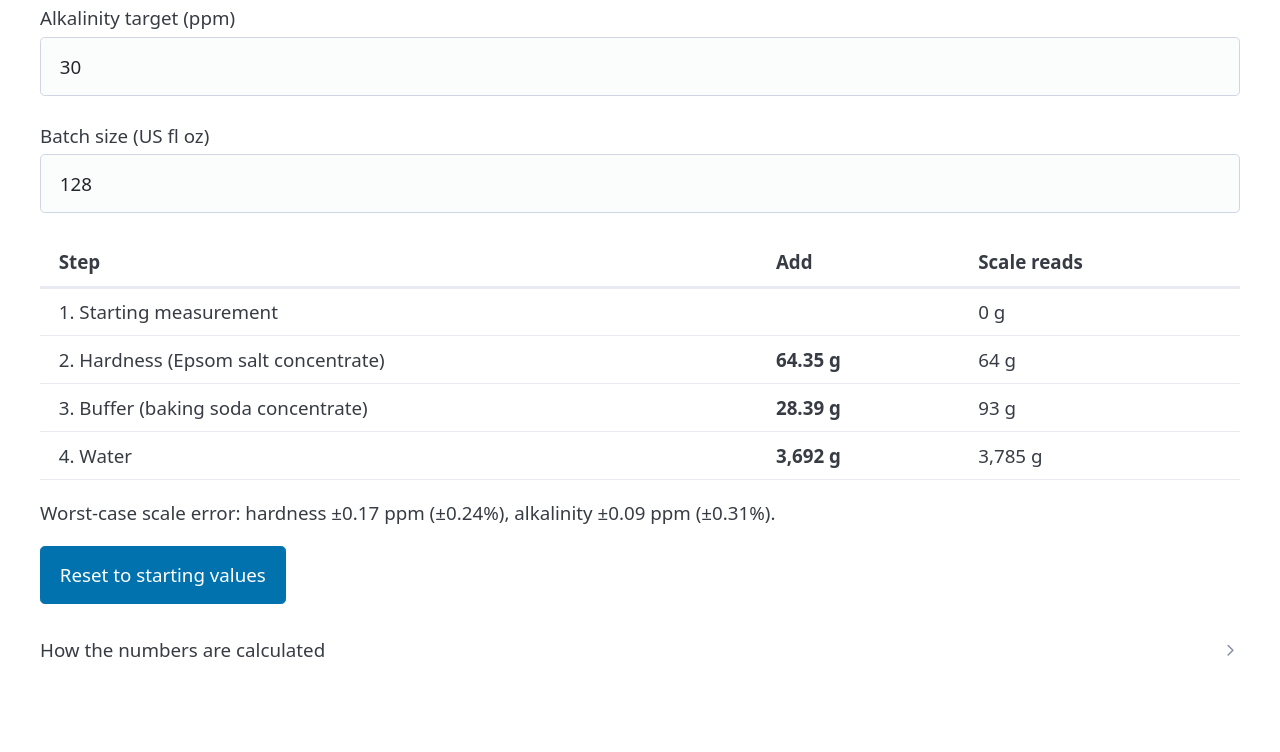
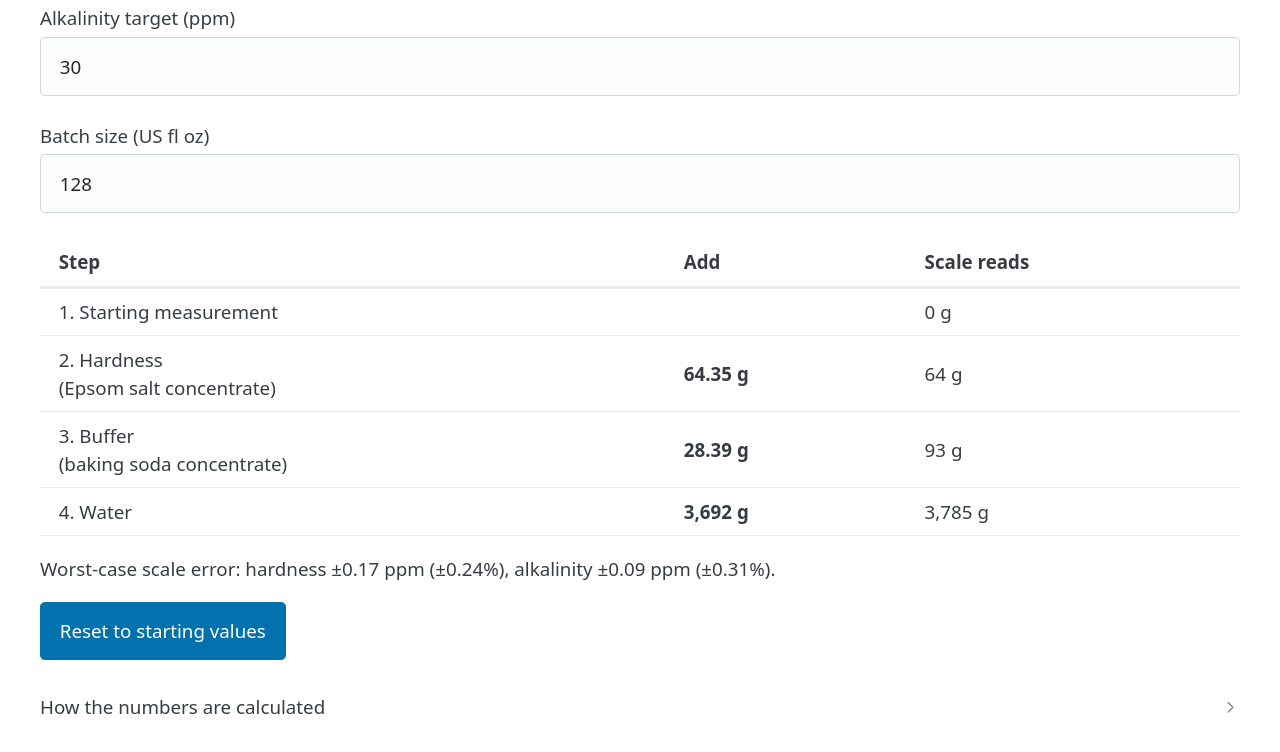
Before and after one commit to thegreatsunra/coffee.thegreatsunra.com, a website built with Vite: page src/index.html in a window 1280 px wide. Shown: the part 1901-2653 px from the top of the page. Before the commit the page ends 2599 px from the top, so only its background shows below. Built offline with nearby package versions, Linux system fonts and the light colour scheme.

Commit message:
Update index.html

```diff
--- a/src/index.html
+++ b/src/index.html
@@ -83,8 +83,10 @@
       <thead><tr><th scope="col">Step</th><th scope="col">Add</th><th scope="col">Scale reads</th></tr></thead>
       <tbody>
         <tr><th scope="row">1. Starting measurement</th><td></td><td>0 g</td></tr>
-        <tr><th scope="row">2. Hardness (Epsom salt concentrate)</th><td><strong><span id="hardnessDose">–</span> g</strong></td><td><span id="readingAfterHardness">–</span> g</td></tr>
-        <tr><th scope="row">3. Buffer (baking soda concentrate)</th><td><strong><span id="bufferDose">–</span> g</strong></td><td><span id="readingAfterBuffer">–</span> g</td></tr>
+        <tr><th scope="row">2. Hardness<br>
+        (Epsom salt concentrate)</th><td><strong><span id="hardnessDose">–</span> g</strong></td><td><span id="readingAfterHardness">–</span> g</td></tr>
+        <tr><th scope="row">3. Buffer<br>
+        (baking soda concentrate)</th><td><strong><span id="bufferDose">–</span> g</strong></td><td><span id="readingAfterBuffer">–</span> g</td></tr>
         <tr><th scope="row">4. Water</th><td><strong><span id="topUp">–</span> g</strong></td><td><span id="readingFinal">–</span> g</td></tr>
       </tbody>
     </table>
```
